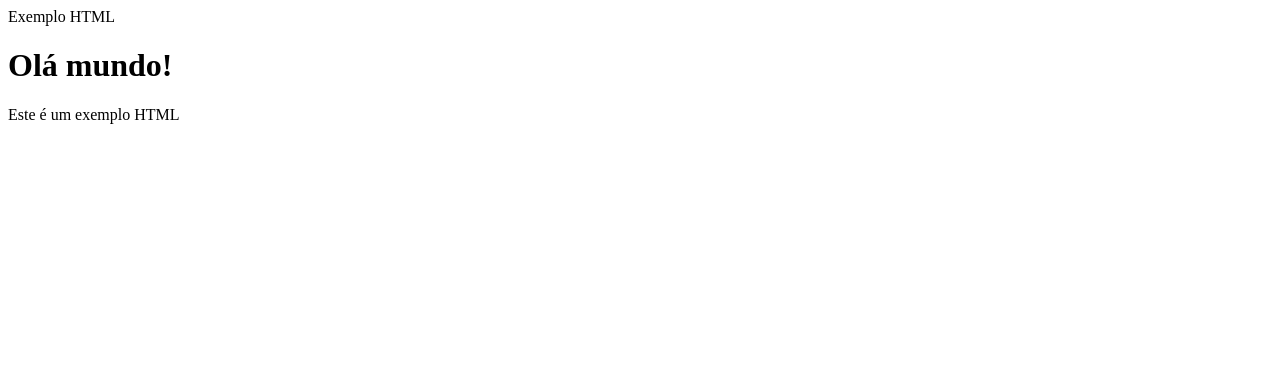
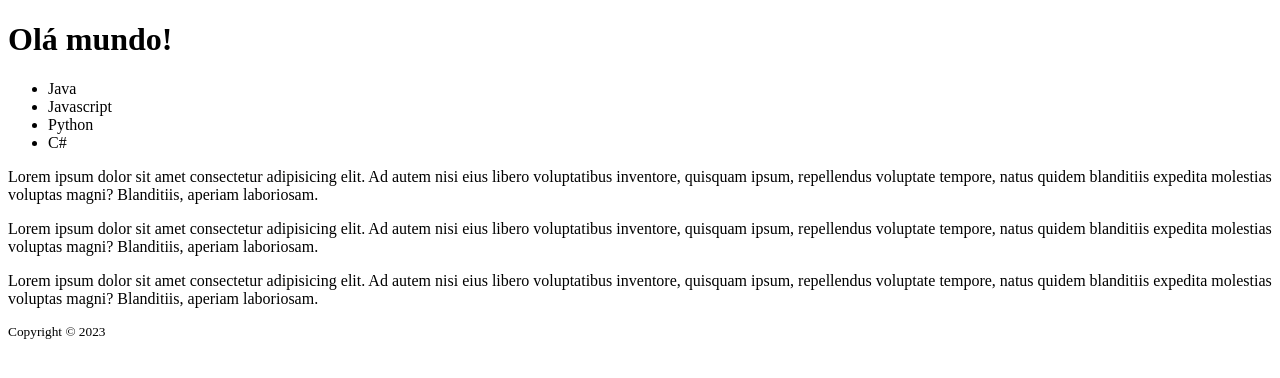
Before and after one commit to amandabomfim/exemplo.html.g, a plain HTML site: page index.html in a window 1280 px wide. Drawn offline with Linux system fonts and the light colour scheme.

Commit message:
Pagina basica HTML, semantica

```diff
--- a/index.html
+++ b/index.html
@@ -5,14 +5,53 @@
     <head>
 
         <meta charset="UTF-8">
-        <meta http-equiv="X-UA-Compatible" content="IE-edge">
-        <meta name="viewport" content="width, initial-scale=1.0"
-        <title>Exemplo HTML</title>
+        <meta http-equiv="X-UA-Compatible" >
+        <content="IE-edge">
+        <meta name="viewport"> <content="width, initial-scale=1.0">
+        <title> Exemplo HTML </title>
+    </head>
 
-    </head>
     <body>
-        <h1>Olá mundo!</h1>
-        <p>Este é um exemplo HTML</p>
+
+
+    <div>
+        <header>
+            <h1>Olá mundo!</h1>
+            <nav>
+                <ul>
+                   <li>Java</li>
+                   <li>Javascript</li>
+                   <li>Python</li>
+                   <li>C#</li>
+                </ul>
+            </nav>
+         </header>
+
+         <section>
+            <div>
+                <p>Lorem ipsum dolor sit amet consectetur adipisicing elit.
+                    Ad autem nisi eius libero voluptatibus inventore, quisquam ipsum, repellendus voluptate tempore, natus quidem blanditiis expedita molestias voluptas magni? Blanditiis, aperiam laboriosam.
+                </p>
+
+                <p>Lorem ipsum dolor sit amet consectetur adipisicing elit.
+                    Ad autem nisi eius libero voluptatibus inventore, quisquam ipsum, repellendus voluptate tempore, natus quidem blanditiis expedita molestias voluptas magni? Blanditiis, aperiam laboriosam.
+                </p>
+                <p>Lorem ipsum dolor sit amet consectetur adipisicing elit.
+                    Ad autem nisi eius libero voluptatibus inventore, quisquam ipsum, repellendus voluptate tempore, natus quidem blanditiis expedita molestias voluptas magni? Blanditiis, aperiam laboriosam.
+                </p>
+            </div>
+         </section>
+
+         <footer>
+            <div>
+                <small>
+                    <p>Copyright &copy 2023</p>
+                </small>
+            </div>
+         </footer>
+
+    </div>
+
 
 
     </body>
```
